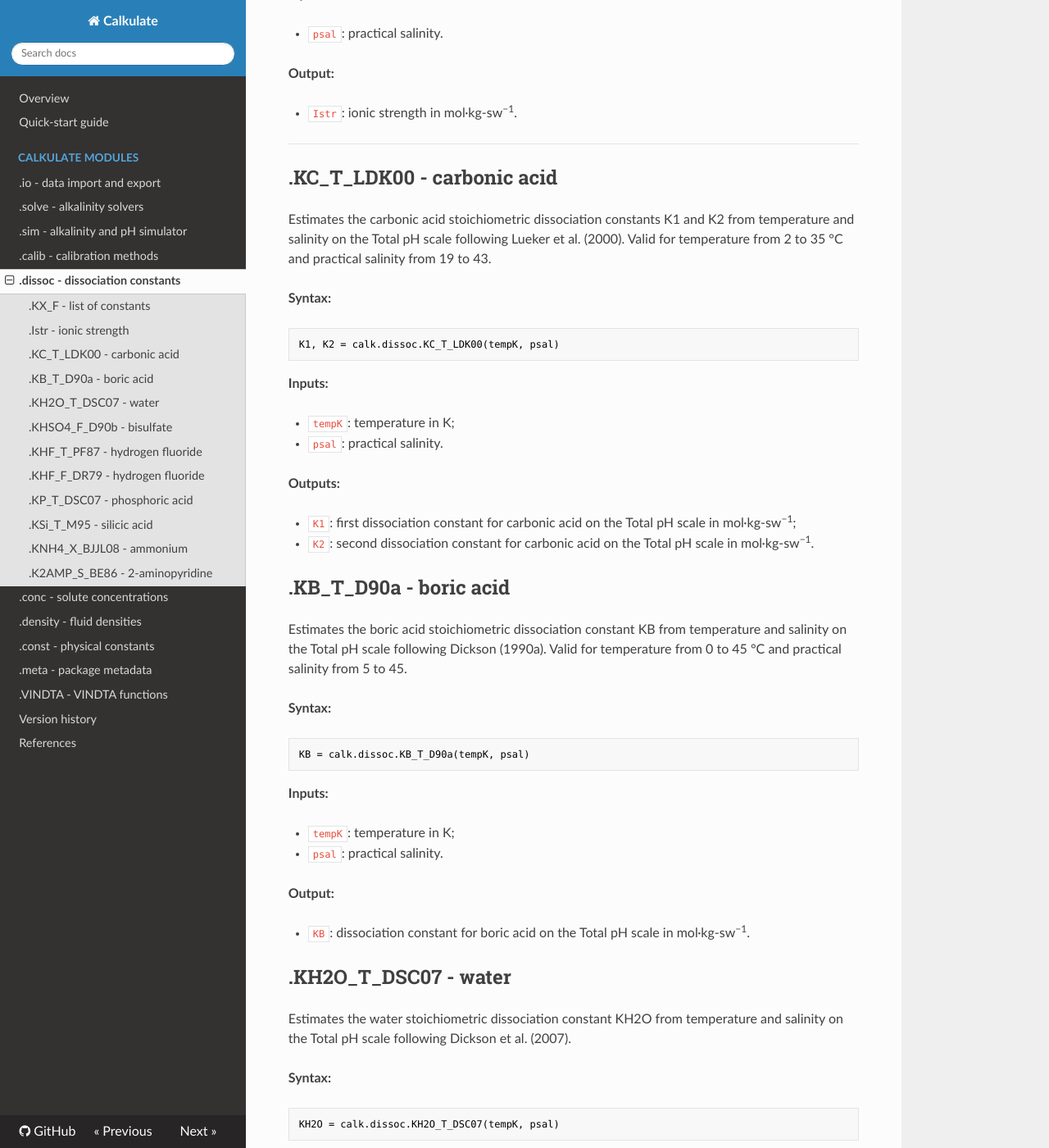
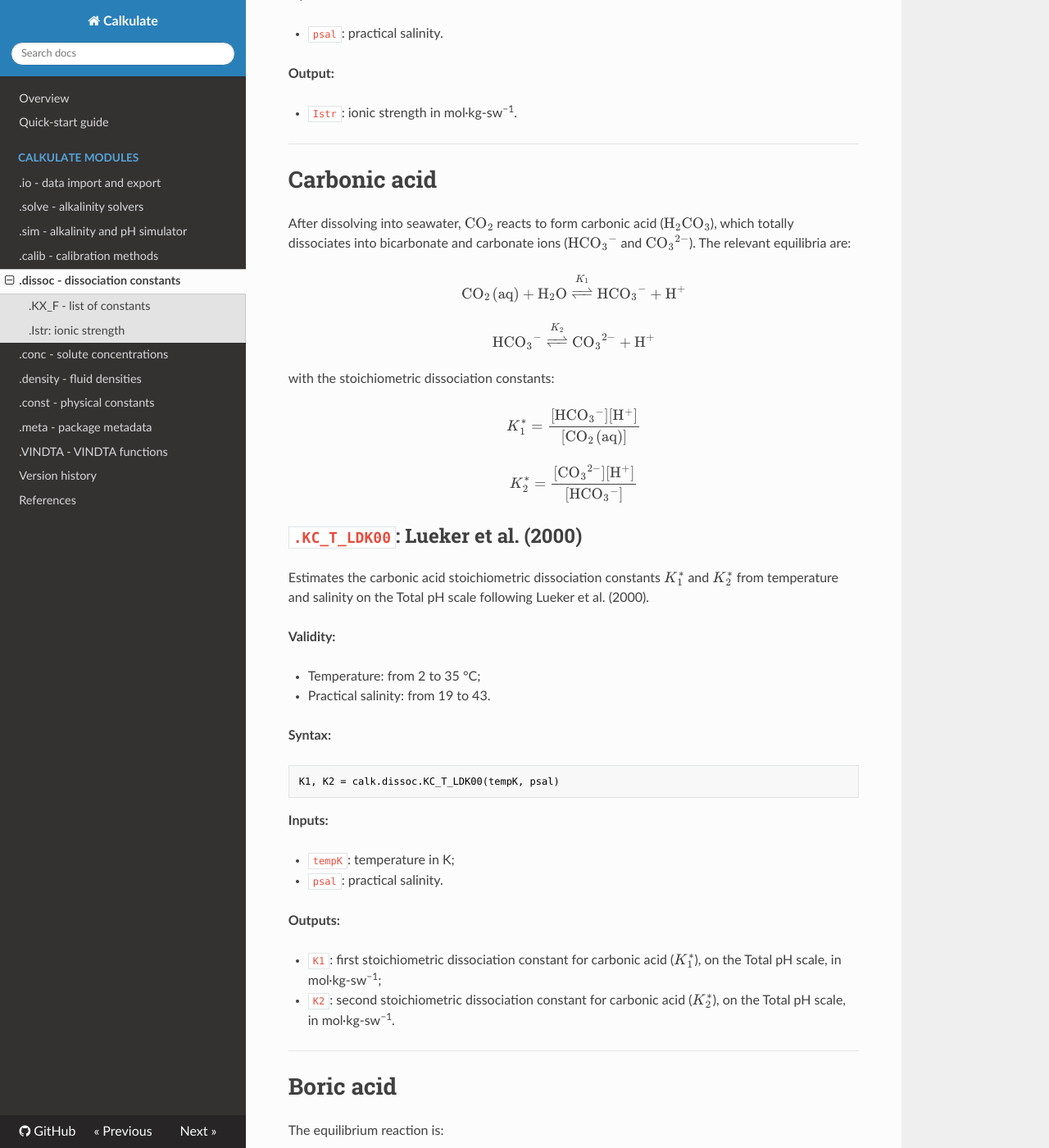
Before and after one commit to mvdh7/calkulate, an MkDocs documentation site: the page built from docs/modules/dissoc.md, in a window 1280 px wide and 1400 px high, scrolled down 1083 px. Shown: the whole window at 82% size. Built offline with MkDocs 1.6.1, drawn with Linux system fonts in a browser that asks for light colours; nearby versions of some CDN libraries; formulas are drawn with MathJax 3; some of the changed text lies outside the part shown.

Commit message:
Began adding MathJax equations

```diff
--- a/docs/modules/dissoc.md
+++ b/docs/modules/dissoc.md
@@ -34,7 +47,7 @@
 
 <hr />
 
-## .Istr - ionic strength
+## `.Istr`: ionic strength
 
 Estimates ionic strength from salinity following **?????**.
 
@@ -55,9 +68,28 @@
 
 <hr />
 
-## .KC_T_LDK00 - carbonic acid
+# Carbonic acid
 
-Estimates the carbonic acid stoichiometric dissociation constants K1 and K2 from temperature and salinity on the Total pH scale following Lueker et al. (2000). Valid for temperature from 2 to 35 °C and practical salinity from 19 to 43.
+After dissolving into seawater, $\ce{CO2}$ reacts to form carbonic acid ($\ce{H2CO3}$), which totally dissociates into bicarbonate and carbonate ions ($\ce{HCO3-}$ and $\ce{CO3^2-}$). The relevant equilibria are:
+
+$$\ce{CO2(aq) + H2O <=>[$K_1$] HCO3- + H+}$$
+
+$$\ce{HCO3- <=>[$K_2$] CO3^2- + H+}$$
+
+with the stoichiometric dissociation constants:
+
+$$K_1^\* = \frac{[\ce{HCO3-}] [\ce{H+}]}{[\ce{CO2(aq)}]}$$
+
+$$K_2^\* = \frac{[\ce{CO3^2-}] [\ce{H+}]}{[\ce{HCO3-}]}$$
+
+## `.KC_T_LDK00`: Lueker et al. (2000)
+
+Estimates the carbonic acid stoichiometric dissociation constants $K_1^\*$ and $K_2^\*$ from temperature and salinity on the Total pH scale following Lueker et al. (2000).
+
+**Validity:**
+
+  * Temperature: from 2 to 35 °C;
+  * Practical salinity: from 19 to 43.
 
 **Syntax:**
 
@@ -72,13 +104,29 @@
 
 **Outputs:**
 
-  * `K1`: first dissociation constant for carbonic acid on the Total pH scale in mol·kg-sw<sup>−1</sup>;
-  * `K2`: second dissociation constant for carbonic acid on the Total pH scale in mol·kg-sw<sup>−1</sup>.
+  * `K1`: first stoichiometric dissociation constant for carbonic acid ($K_1^\*$), on the Total pH scale, in mol·kg-sw<sup>−1</sup>;
+  * `K2`: second stoichiometric dissociation constant for carbonic acid ($K_2^\*$), on the Total pH scale, in mol·kg-sw<sup>−1</sup>.
 
+<hr />
 
-## .KB_T_D90a - boric acid
+# Boric acid
 
-Estimates the boric acid stoichiometric dissociation constant KB from temperature and salinity on the Total pH scale following Dickson (1990a). Valid for temperature from 0 to 45 °C and practical salinity from 5 to 45.
+The equilibrium reaction is:
+
+$$\ce{B(OH)3 + H2O <=>[$K_\text{B}$] B(OH)4- + H+}$$
+
+with the stoichiometric dissociation constant:
+
+$$K_\text{B}^\* = \frac{[\ce{B(OH)4-}] [\ce{H+}]}{[\ce{B(OH)3}]}$$
+
+## `.KB_T_D90a`: Dickson (1990a)
+
+Estimates the boric acid stoichiometric dissociation constant $K_\text{B}^\*$ from temperature and salinity on the Total pH scale following Dickson (1990a).
+
+**Validity:**
+
+  * Temperature: from 0 to 45 °C;
+  * Practical salinity: from 5 to 45.
 
 **Syntax:**
 
@@ -93,12 +141,23 @@
 
 **Output:**
 
-  * `KB`: dissociation constant for boric acid on the Total pH scale in mol·kg-sw<sup>−1</sup>.
+  * `KB`: dissociation constant for boric acid ($K_\text{B}^\*$), on the Total pH scale, in mol·kg-sw<sup>−1</sup>.
 
+<hr />
 
-## .KH2O_T_DSC07 - water
+# Water
 
-Estimates the water stoichiometric dissociation constant KH2O from temperature and salinity on the Total pH scale following Dickson et al. (2007).
+The equilibrium reaction is:
+
+$$\ce{H2O <=>[$K_\text{w}$] OH- + H+}$$
+
+with the stoichiometric dissociation constant:
+
+$$K_\text{w}^\* = [\ce{OH-}] [\ce{H+}]$$
+
+## `.KH2O_T_DSC07`: Dickson et al. (2007)
+
+Estimates the water stoichiometric dissociation constant $K_\text{w}^\*$ from temperature and salinity on the Total pH scale following Dickson et al. (2007).
 
 **Syntax:**
 
@@ -113,8 +172,9 @@
 
 **Output:**
 
-  * `KH2O`: dissociation constant for water acid on the Total pH scale in mol·kg-sw<sup>−1</sup>.
+  * `KH2O`: dissociation constant for water ($K_\text{w}^\*$), on the Total pH scale, in (mol·kg-sw<sup>−1</sup>)<sup>2</sup>.
 
+<hr />
 
 ## .KHSO4_F_D90b - bisulfate
 
```
Also changed, not shown: other parts of docs/modules/dissoc.md (+13 -0 lines).
